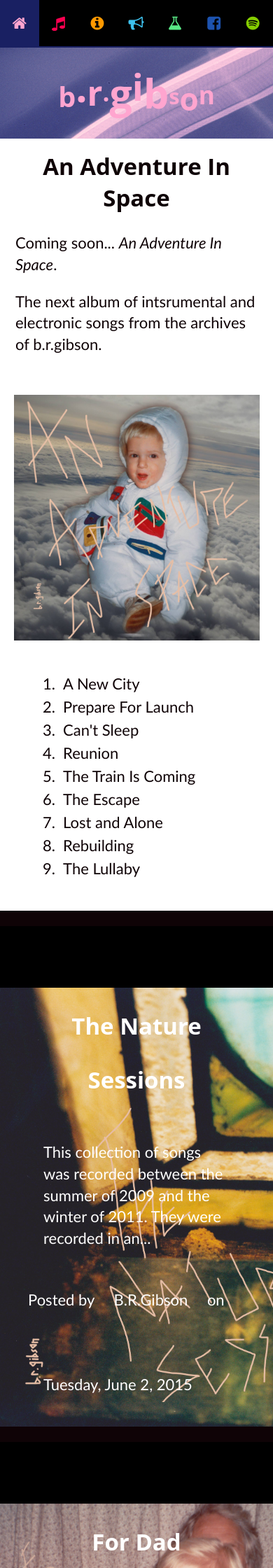
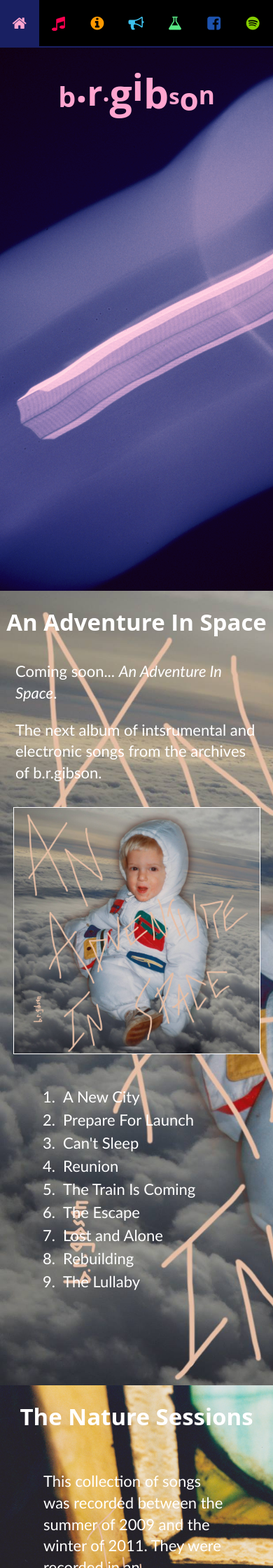
Before and after one commit to brgibson/www, a PHP site: page / in a window 390 px wide. Shown: the top 2240 px of the page at 70% size. Run offline with PHP 8.4, Linux system fonts and the light colour scheme; some libraries are stand-ins or nearby versions.

Commit message:
redesign - adding album covers as backgrounds for all sections - moving ads inside sections

```diff
--- a/base.css
+++ b/base.css
@@ -38,8 +38,11 @@ p {
 }
 
 .ad-container {
+    text-align: center;
+    margin: 1em 0;
+}
+.adsbygoogle {
     margin: 0 auto;
-    padding: 2em 0;
 }
 
 /* Re-usable */
@@ -440,6 +443,7 @@ nav .icon-camera-retro::after {
     }
     .band-home .tracklist {
         margin-top: 2em;
+        margin-bottom: 0;
         display: block;
     }
 }
@@ -454,9 +458,6 @@ html {
 }
 html .band-home {
     color: #0f0306;
-}
-.band-home .ad-wrapper {
-    background: black;
 }
 .band-home .main-wrapper {
     background: white;
@@ -500,9 +501,15 @@ html .band-home {
 .band-home .photo-slice-section {
     background-size: cover;
     color: white;
-    line-height: 3.5em;
-    padding-bottom: 3.5em;
+    padding: 3em 0 1em;
 }
+.band-home .photo-slice-section h2 {
+    padding: 0;
+}
+.band-home .photo-slice-section .main {
+    padding-top: 1em;
+}
+
 .band-home .the-nature-sessions {
     background-image:  url(/photos/brgibson/the-nature-sessions/the-nature-sessions.jpg);
 }
@@ -513,6 +520,10 @@ html .band-home {
     background-image: url(/photos/brgibson/for-dad/for-dad.jpg);
 }
 @media (max-width:30em) {
+    .band-home .hero-img-container {
+        height: 100vh;
+        width: 100vw;
+    }
     .see-through-container {
         height: 50vw;
         width: 100vw;
@@ -520,8 +531,17 @@ html .band-home {
     .bkg-img-container {
         top: -75%;
     }
+    .band-home .album {
+        margin: 0 auto;
+        padding-bottom: 0;
+    }
     .band-home .photo-slice-section {
-        padding: 0;
+        padding: 1em 0 0;
+    }
+    .ad-container {
+        /*background: #0f0306;*/
+        margin: 0 auto;
+        padding: 3em 0;
     }
 }
 
--- a/index.html
+++ b/index.html
@@ -40,11 +40,12 @@
                 ><span class="l-n">n</span>
             </h1>
         </div>
-        <!--<div class="photo-slice-section an-adventure-in-space"></div>-->
+
         <div class="main-wrapper">
+            <div class="photo-slice-section an-adventure-in-space">
+                <h2>An Adventure In Space</h2>
                 <div class="main">
                     <section class="inner-container">
-                    <h2>An Adventure In Space</h2>
                         <p>Coming soon... <em>An Adventure In Space</em>.</p>
                         <p>The next album of intsrumental and electronic songs from the archives of b.r.gibson.</p>
                         <div class="album">
@@ -61,11 +62,29 @@
                                 <li>The Lullaby</li>
                             </ol>
                         </div>
+                        <div class="ad-container">
+                            <script async src="//pagead2.googlesyndication.com/pagead/js/adsbygoogle.js"></script>
+                            <!-- Responsive Ad - Standard -->
+                            <ins class="adsbygoogle"
+                                 style="display:block"
+                                 data-ad-client="ca-pub-6093963355659130"
+                                 data-ad-slot="8377988760"
+                                 data-ad-format="auto"></ins>
+                            <script>
+                            (adsbygoogle = window.adsbygoogle || []).push({});
+                            </script>
+                        </div>
                     </section>
                 </div>
             </div>
-        <div class="ad-wrapper">
+        </div>
+        <div class="main-wrapper">
+            <div class="photo-slice-section the-nature-sessions">
+                <h2>The Nature Sessions</h2>
                 <div class="main">
+                    <section class="inner-container facebook-post">
+                        <div id="fb-root"></div><script>(function(d, s, id) {  var js, fjs = d.getElementsByTagName(s)[0];  if (d.getElementById(id)) return;  js = d.createElement(s); js.id = id;  js.src = "//connect.facebook.net/en_US/sdk.js#xfbml=1&version=v2.3";  fjs.parentNode.insertBefore(js, fjs);}(document, 'script', 'facebook-jssdk'));</script><div class="fb-post" data-href="https://www.facebook.com/media/set/?set=a.1417617255229847.1073741827.1417612751896964&amp;type=1" data-width="80%"><div class="fb-xfbml-parse-ignore" style="text-align:left"><blockquote cite="https://www.facebook.com/media/set/?set=a.1417617255229847.1073741827.1417612751896964&amp;type=1"><p>This collection of songs was recorded between the summer of 2009 and the winter of 2011. They were recorded in an...</p>Posted by <a href="https://www.facebook.com/brgibsonmusic">B.R.Gibson</a> on <a href="https://www.facebook.com/media/set/?set=a.1417617255229847.1073741827.1417612751896964&amp;type=1">Tuesday, June 2, 2015</a></blockquote></div></div>
+                    </section>
                     <div class="ad-container">
                         <script async src="//pagead2.googlesyndication.com/pagead/js/adsbygoogle.js"></script>
                         <!-- Responsive Ad - Standard -->
@@ -80,18 +99,14 @@
                     </div>
                 </div>
             </div>
+        </div>
         <div class="main-wrapper">
-            <div class="photo-slice-section the-nature-sessions">
-                <h2>The Nature Sessions</h2>
+            <div class="photo-slice-section for-dad">
+                <h2>For Dad</h2>
                 <div class="main">
                     <section class="inner-container facebook-post">
-                        <div id="fb-root"></div><script>(function(d, s, id) {  var js, fjs = d.getElementsByTagName(s)[0];  if (d.getElementById(id)) return;  js = d.createElement(s); js.id = id;  js.src = "//connect.facebook.net/en_US/sdk.js#xfbml=1&version=v2.3";  fjs.parentNode.insertBefore(js, fjs);}(document, 'script', 'facebook-jssdk'));</script><div class="fb-post" data-href="https://www.facebook.com/media/set/?set=a.1417617255229847.1073741827.1417612751896964&amp;type=1" data-width="80%"><div class="fb-xfbml-parse-ignore" style="text-align:left"><blockquote cite="https://www.facebook.com/media/set/?set=a.1417617255229847.1073741827.1417612751896964&amp;type=1"><p>This collection of songs was recorded between the summer of 2009 and the winter of 2011. They were recorded in an...</p>Posted by <a href="https://www.facebook.com/brgibsonmusic">B.R.Gibson</a> on <a href="https://www.facebook.com/media/set/?set=a.1417617255229847.1073741827.1417612751896964&amp;type=1">Tuesday, June 2, 2015</a></blockquote></div></div>
+                        <div id="fb-root"></div><script>(function(d, s, id) {  var js, fjs = d.getElementsByTagName(s)[0];  if (d.getElementById(id)) return;  js = d.createElement(s); js.id = id;  js.src = "//connect.facebook.net/en_US/sdk.js#xfbml=1&version=v2.3";  fjs.parentNode.insertBefore(js, fjs);}(document, 'script', 'facebook-jssdk'));</script><div class="fb-post" data-href="https://www.facebook.com/media/set/?set=a.1417631681895071.1073741829.1417612751896964&amp;type=1" data-width="80%"><div class="fb-xfbml-parse-ignore" style="text-align:left"><blockquote cite="https://www.facebook.com/media/set/?set=a.1417631681895071.1073741829.1417612751896964&amp;type=1"><p>For Dad was recorded for Ben&#039;s father&#039;s 80th birthday.&quot;On the Coast of Massachusetts,&quot; &quot;Mega-Bugs at the Yorkshire...</p>Posted by <a href="https://www.facebook.com/brgibsonmusic">B.R.Gibson</a> on <a href="https://www.facebook.com/media/set/?set=a.1417631681895071.1073741829.1417612751896964&amp;type=1">Tuesday, June 2, 2015</a></blockquote></div></div>
                     </section>
-                </div>
-            </div>
-        </div>
-        <div class="ad-wrapper">
-            <div class="main">
                     <div class="ad-container">
                         <script async src="//pagead2.googlesyndication.com/pagead/js/adsbygoogle.js"></script>
                         <!-- Responsive Ad - Standard -->
@@ -104,32 +119,6 @@
                         (adsbygoogle = window.adsbygoogle || []).push({});
                         </script>
                     </div>
-            </div>
-        </div>
-        <div class="main-wrapper">
-            <div class="photo-slice-section for-dad">
-                <h2>For Dad</h2>
-                <div class="main">
-                    <section class="inner-container facebook-post">
-
-                        <div id="fb-root"></div><script>(function(d, s, id) {  var js, fjs = d.getElementsByTagName(s)[0];  if (d.getElementById(id)) return;  js = d.createElement(s); js.id = id;  js.src = "//connect.facebook.net/en_US/sdk.js#xfbml=1&version=v2.3";  fjs.parentNode.insertBefore(js, fjs);}(document, 'script', 'facebook-jssdk'));</script><div class="fb-post" data-href="https://www.facebook.com/media/set/?set=a.1417631681895071.1073741829.1417612751896964&amp;type=1" data-width="80%"><div class="fb-xfbml-parse-ignore" style="text-align:left"><blockquote cite="https://www.facebook.com/media/set/?set=a.1417631681895071.1073741829.1417612751896964&amp;type=1"><p>For Dad was recorded for Ben&#039;s father&#039;s 80th birthday.&quot;On the Coast of Massachusetts,&quot; &quot;Mega-Bugs at the Yorkshire...</p>Posted by <a href="https://www.facebook.com/brgibsonmusic">B.R.Gibson</a> on <a href="https://www.facebook.com/media/set/?set=a.1417631681895071.1073741829.1417612751896964&amp;type=1">Tuesday, June 2, 2015</a></blockquote></div></div>
-                    </section>
-                </div>
-            </div>
-        </div>
-        <div class="ad-wrapper">
-            <div class="main">
-                <div class="ad-container">
-                    <script async src="//pagead2.googlesyndication.com/pagead/js/adsbygoogle.js"></script>
-                    <!-- Responsive Ad - Standard -->
-                    <ins class="adsbygoogle"
-                         style="display:block"
-                         data-ad-client="ca-pub-6093963355659130"
-                         data-ad-slot="8377988760"
-                         data-ad-format="auto"></ins>
-                    <script>
-                    (adsbygoogle = window.adsbygoogle || []).push({});
-                    </script>
                 </div>
             </div>
         </div>
```
Lines whose indentation alone changed are shown as unchanged.
